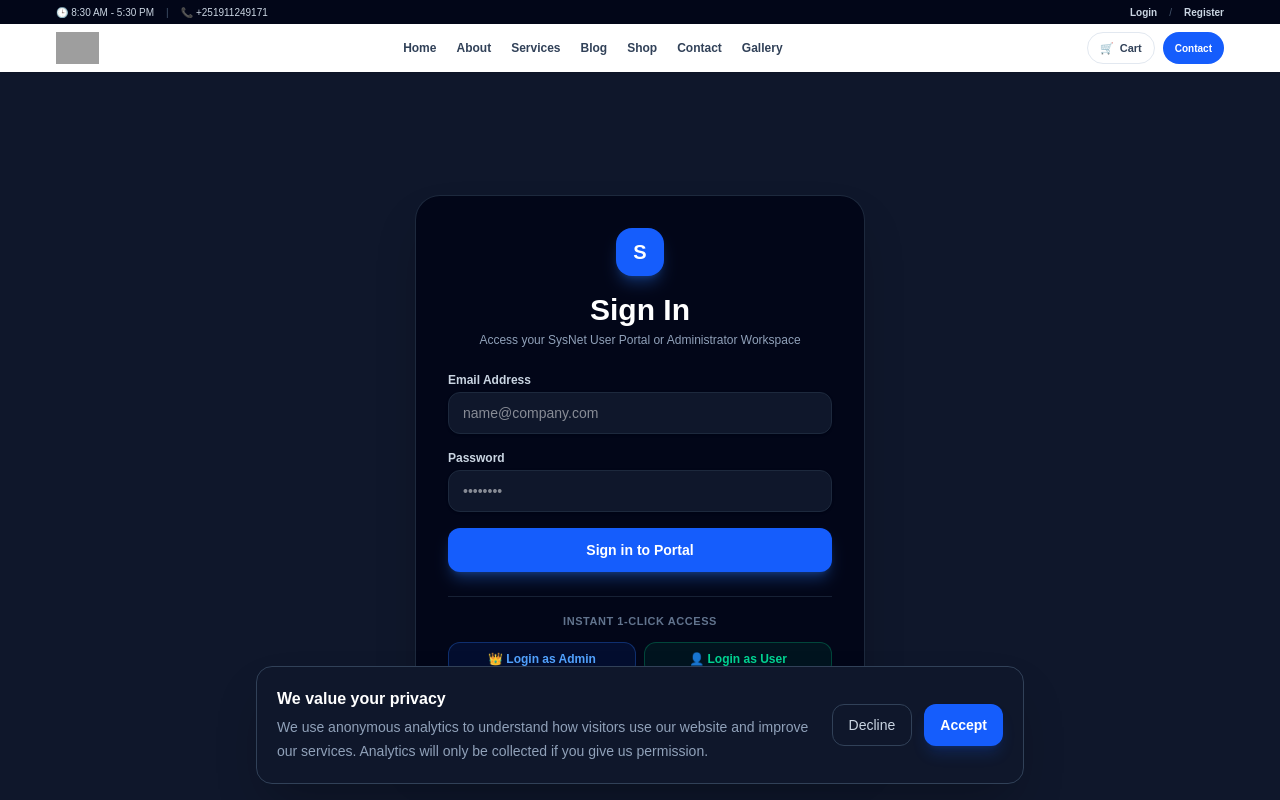
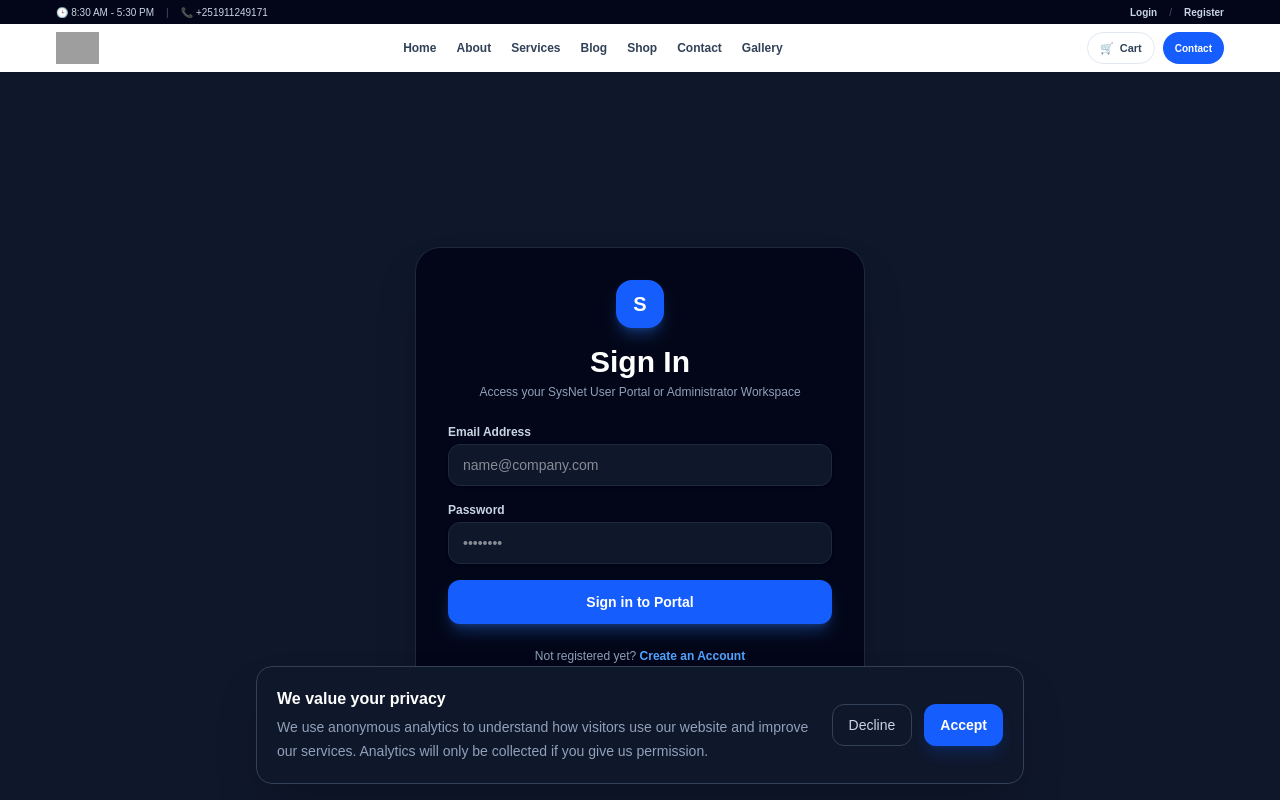
Before and after one commit to Yaya1200/sysnext, a Next.js app: page /login in a window 1280 px wide. Shown: the top 800 px of the page. Built offline with nearby package versions, Linux system fonts and the light colour scheme; no server answers; grey boxes are pictures that could not be loaded.

Commit message:
remvoing the demo

```diff
--- a/app/login/page.tsx
+++ b/app/login/page.tsx
@@ -255,28 +255,7 @@
           </button>
         </form>
 
-        {/* Quick Demo Login Helper */}
-        <div className="mt-6 border-t border-slate-800/80 pt-4">
-          <p className="text-center text-[11px] font-bold uppercase tracking-wider text-slate-500">
-            Instant 1-Click Access
-          </p>
-          <div className="mt-3 grid grid-cols-2 gap-2">
-            <button
-              type="button"
-              onClick={() => handleQuickDemo("admin")}
-              className="rounded-xl border border-blue-500/30 bg-blue-600/10 px-3 py-2 text-xs font-bold text-blue-400 hover:bg-blue-600/20"
-            >
-              👑 Login as Admin
-            </button>
-            <button
-              type="button"
-              onClick={() => handleQuickDemo("user")}
-              className="rounded-xl border border-emerald-500/30 bg-emerald-600/10 px-3 py-2 text-xs font-bold text-emerald-400 hover:bg-emerald-600/20"
-            >
-              👤 Login as User
-            </button>
-          </div>
-        </div>
+
 
         <p className="mt-6 text-center text-xs text-slate-400">
           Not registered yet?{" "}
```
